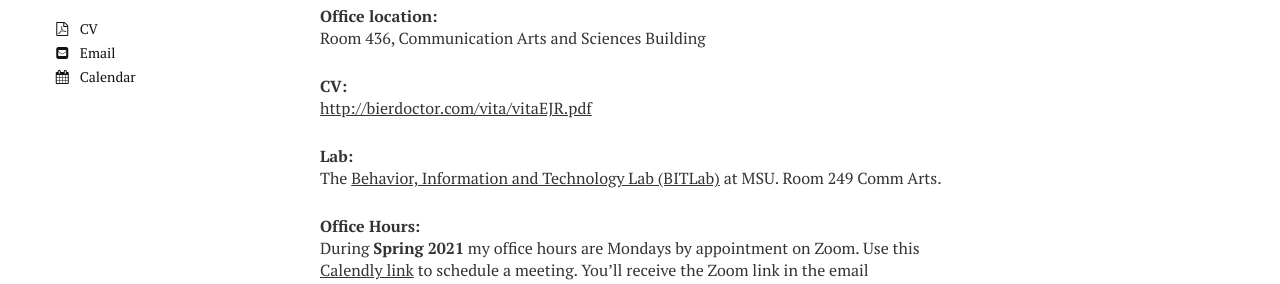
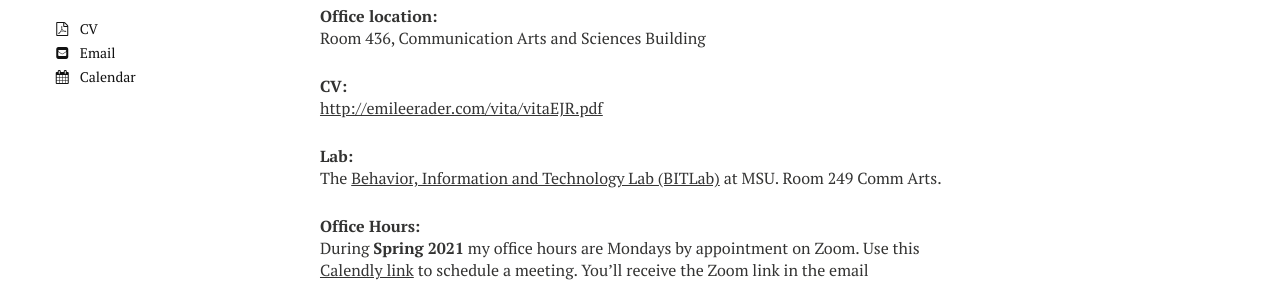
Before and after one commit to bierdoctor/bierdoctor.github.io, a Jekyll site: the page built from about/index.md, in a window 1280 px wide. Shown: the part 643-927 px from the top of the page. Built offline with Jekyll 4.4.1, drawn with Linux system fonts in a browser that asks for light colours; nearby versions of some CDN libraries; some of the changed lines change nothing that is shown.

Commit message:
update url to my cv

```diff
--- a/about/index.md
+++ b/about/index.md
@@ -28,7 +28,7 @@ Room 436, Communication Arts and Sciences Building
 <!-- </figure> -->
 
 **CV:**
-[http://bierdoctor.com/vita/vitaEJR.pdf](http://bierdoctor.com/vita/vitaEJR.pdf)
+[http://emileerader.com/vita/vitaEJR.pdf](http://emileerader.com/vita/vitaEJR.pdf)
 
 **Lab:**
 The [Behavior, Information and Technology Lab (BITLab)](https://bitlab.cas.msu.edu) at MSU. Room 249 Comm Arts.
```
